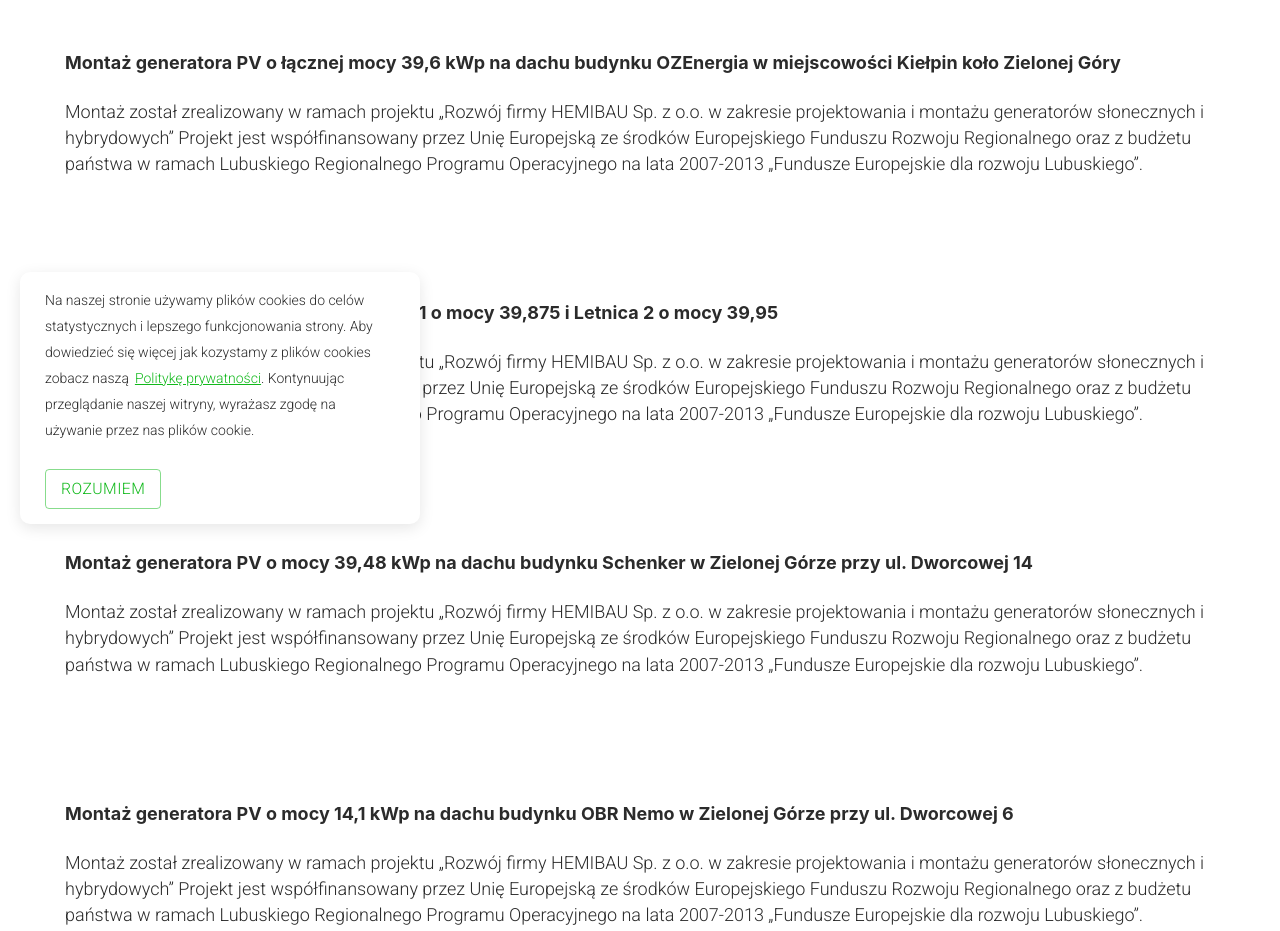
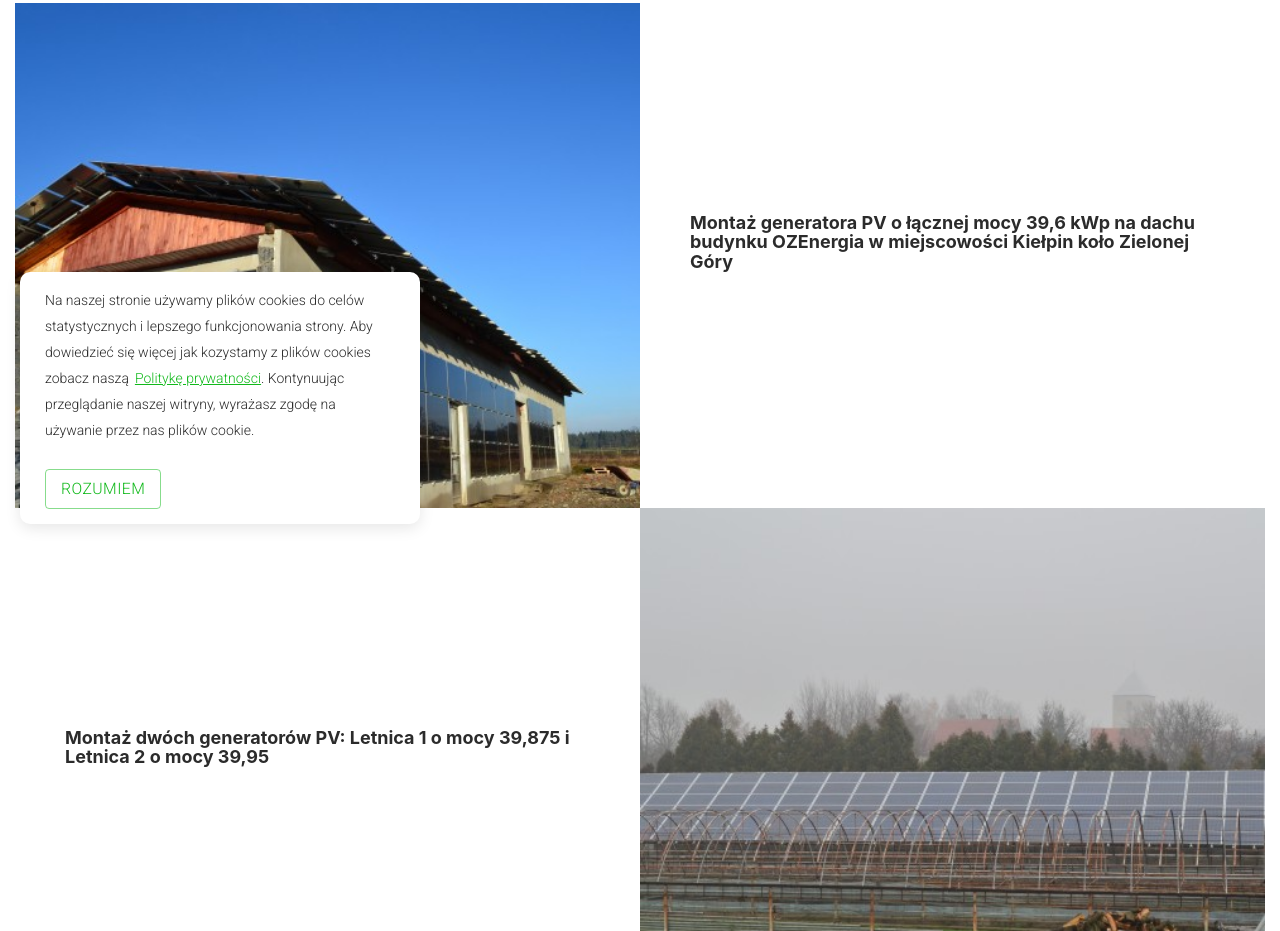
Before and after one commit to marcinliwen/greentechnology, a Gatsby site: page /realizacje in a window 1280 px wide. Shown: the part 256-1187 px from the top of the page. Built offline with nearby package versions, Linux system fonts and the light colour scheme; Gatsby itself is replaced by a stand-in of ours.

Commit message:
realisation only title and img

```diff
--- a/src/components/realizacje.css
+++ b/src/components/realizacje.css
@@ -28,6 +28,7 @@
     }
 
     .re_description {
+        width: 50%;
         display: flex;
         flex-direction: column;
         justify-content: center;
--- a/src/pages/realizacje.js
+++ b/src/pages/realizacje.js
@@ -19,6 +19,27 @@
 import "./../components/realizacje.css"
 
 const IndexPage = () => {
+
+    const data = useStaticQuery( graphql `
+    query Realizacje {
+        allFile(filter: {extension: {regex: "/(jpg)/"}, relativeDirectory: {eq: "realizacje"}}) {
+          edges {
+            node {
+              base
+              childImageSharp {
+                fluid {
+                  base64
+                  aspectRatio
+                  sizes
+                  src
+                  srcSet
+                }
+              }
+            }
+          }
+        }
+      }
+      `)
   return(
   <Layout>
     <SEO title="Zielone Technologie - realizacje" />
@@ -29,27 +50,35 @@
         </div>
         <div className="re_content">
             <div className="re_item">
+                {data.allFile.edges.map(({node})=>(
+                    node.base === 'realize_1.jpg' ? <Img fluid={node.childImageSharp.fluid} />  :""
+                ))}
                 <div className="re_description">
                     <h4>Montaż generatora PV o łącznej mocy 39,6 kWp na dachu budynku OZEnergia w miejscowości Kiełpin koło Zielonej Góry</h4>
-                    <p>Montaż został zrealizowany w ramach projektu „Rozwój firmy HEMIBAU Sp. z o.o. w zakresie projektowania i montażu generatorów  słonecznych i hybrydowych” Projekt jest współfinansowany przez Unię Europejską ze środków Europejskiego Funduszu Rozwoju Regionalnego oraz z budżetu państwa w ramach Lubuskiego Regionalnego Programu Operacyjnego na lata 2007-2013 „Fundusze Europejskie dla rozwoju Lubuskiego”.</p>
                 </div>
             </div>
             <div className="re_item">
+                {data.allFile.edges.map(({node})=>(
+                    node.base === 'realize_2.jpg' ? <Img fluid={node.childImageSharp.fluid} />  :""
+                ))}
                 <div className="re_description">
                     <h4>Montaż dwóch generatorów PV: Letnica 1 o mocy 39,875 i Letnica 2 o mocy 39,95</h4>
-                    <p>Montaż został zrealizowany w ramach projektu „Rozwój firmy HEMIBAU Sp. z o.o. w zakresie projektowania i montażu generatorów  słonecznych i hybrydowych” Projekt jest współfinansowany przez Unię Europejską ze środków Europejskiego Funduszu Rozwoju Regionalnego oraz z budżetu państwa w ramach Lubuskiego Regionalnego Programu Operacyjnego na lata 2007-2013 „Fundusze Europejskie dla rozwoju Lubuskiego”.</p>
                 </div>
             </div>
             <div className="re_item">
+                {data.allFile.edges.map(({node})=>(
+                    node.base === 'realize_3.jpg' ? <Img fluid={node.childImageSharp.fluid} />  :""
+                ))}
                 <div className="re_description">
                     <h4>Montaż generatora PV o mocy 39,48 kWp na dachu budynku Schenker w Zielonej Górze przy ul. Dworcowej 14</h4>
-                    <p>Montaż został zrealizowany w ramach projektu „Rozwój firmy HEMIBAU Sp. z o.o. w zakresie projektowania i montażu generatorów  słonecznych i hybrydowych” Projekt jest współfinansowany przez Unię Europejską ze środków Europejskiego Funduszu Rozwoju Regionalnego oraz z budżetu państwa w ramach Lubuskiego Regionalnego Programu Operacyjnego na lata 2007-2013 „Fundusze Europejskie dla rozwoju Lubuskiego”.</p>
                 </div>
             </div>
             <div className="re_item">
+                {data.allFile.edges.map(({node})=>(
+                    node.base === 'realize_4.jpg' ? <Img fluid={node.childImageSharp.fluid} />  :""
+                ))}
                 <div className="re_description">
                     <h4>Montaż generatora PV o mocy 14,1 kWp na dachu budynku OBR Nemo w Zielonej Górze przy ul. Dworcowej 6</h4>
-                    <p>Montaż został zrealizowany w ramach projektu „Rozwój firmy HEMIBAU Sp. z o.o. w zakresie projektowania i montażu generatorów  słonecznych i hybrydowych” Projekt jest współfinansowany przez Unię Europejską ze środków Europejskiego Funduszu Rozwoju Regionalnego oraz z budżetu państwa w ramach Lubuskiego Regionalnego Programu Operacyjnego na lata 2007-2013 „Fundusze Europejskie dla rozwoju Lubuskiego”.</p>
                 </div>
             </div>
         </div>
```
